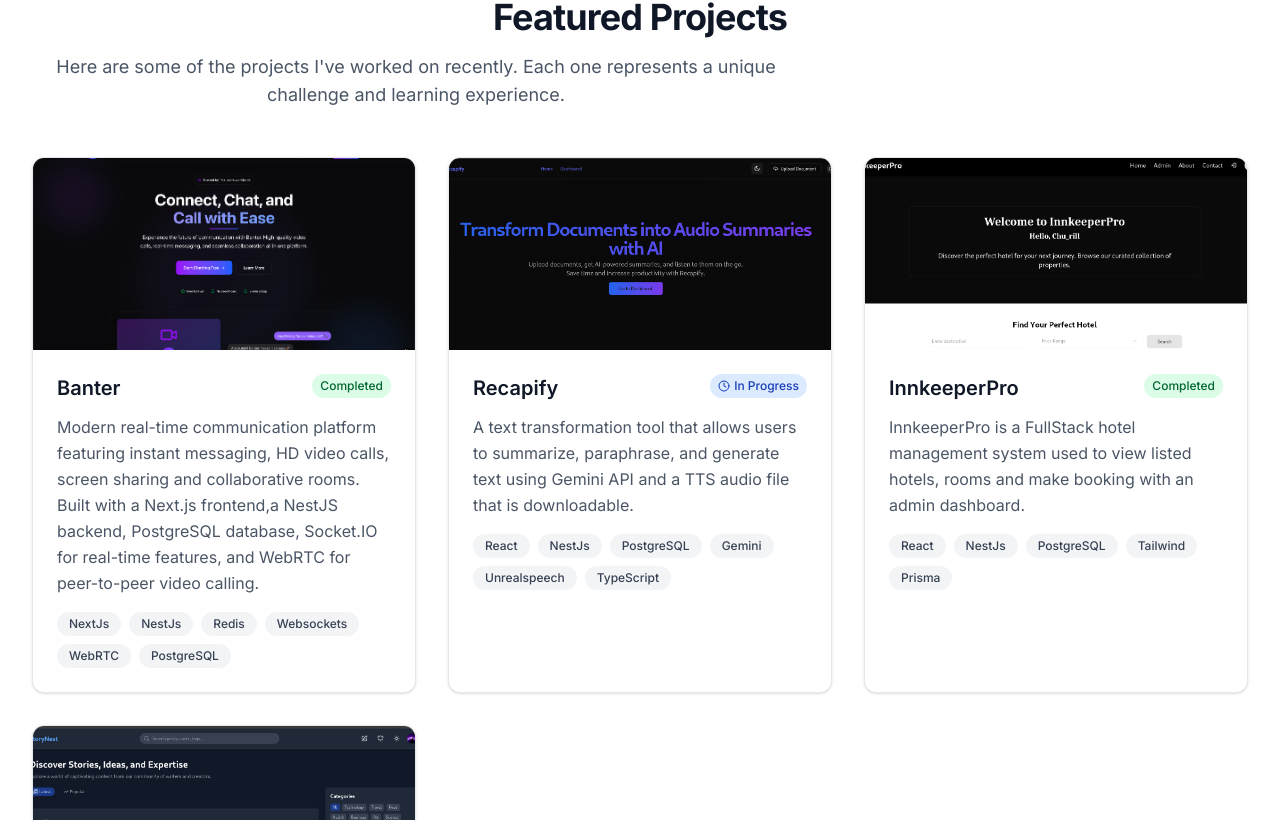
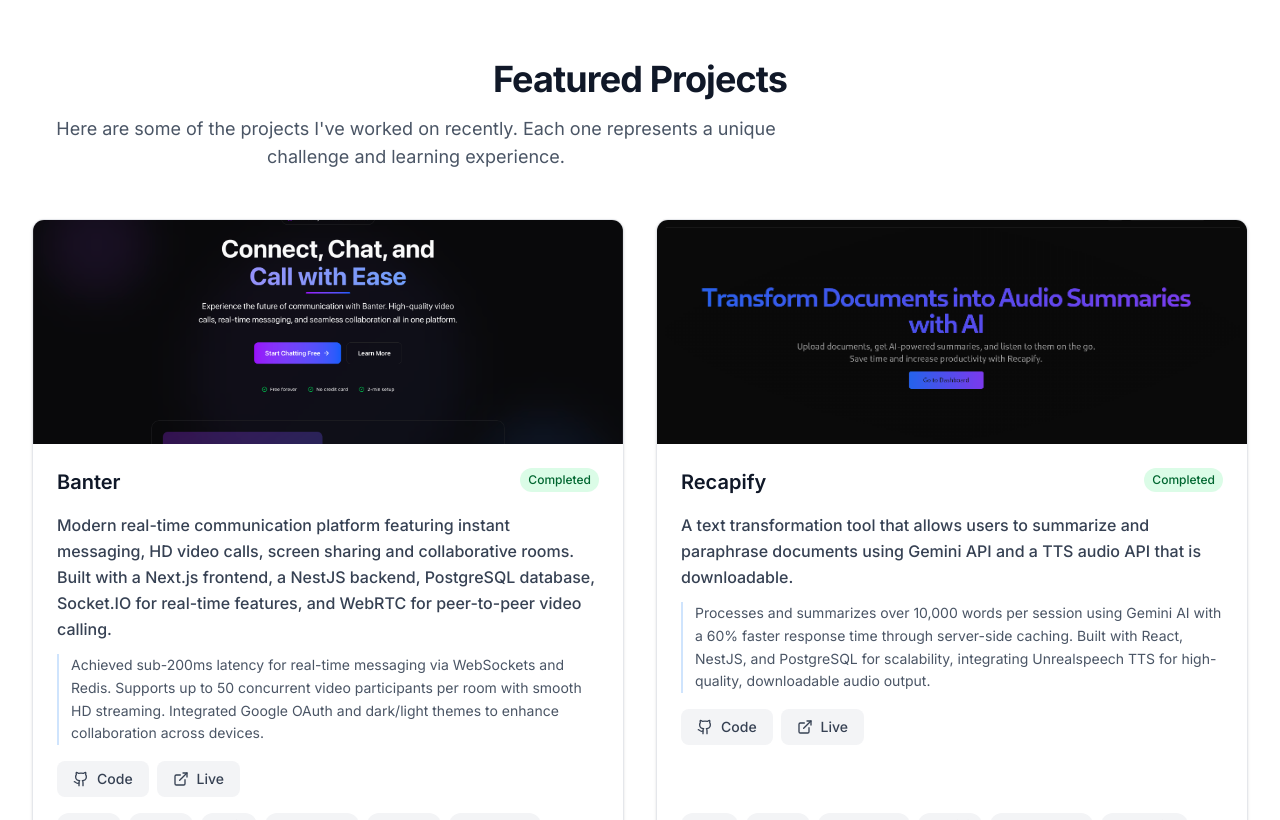
Before and after one commit to Chu-rill/portfolio-v1, a React (Vite) app: page / in a window 1280 px wide. Shown: the part 1960-2780 px from the top of the page. Built offline with nearby package versions, Linux system fonts and the light colour scheme.

Commit message:
feat:added more details to experience and projects

```diff
--- a/src/components/projects/ProjectsGrid.tsx
+++ b/src/components/projects/ProjectsGrid.tsx
@@ -41,7 +41,7 @@
 
   const StatusIcon = statusIcons[project.status];
 
-  const renderProjectLinks = (showLabels: boolean = false) => {
+  const renderProjectLinks = () => {
     const links = [];
 
     if (project.links.demo) {
@@ -51,15 +51,11 @@
           href={project.links.demo}
           target="_blank"
           rel="noopener noreferrer"
-          className={`${
-            showLabels
-              ? "flex items-center space-x-2 bg-gray-100 dark:bg-gray-800 hover:bg-gray-200 dark:hover:bg-gray-700 text-gray-700 dark:text-gray-300 px-3 py-2 rounded-lg transition-colors text-sm font-medium"
-              : "bg-white/20 hover:bg-white/30 text-white p-3 rounded-full transition-colors"
-          }`}
+          className="flex items-center space-x-2 bg-gray-100 dark:bg-gray-800 hover:bg-gray-200 dark:hover:bg-gray-700 text-gray-700 dark:text-gray-300 px-4 py-2 rounded-lg transition-colors text-sm font-medium"
           aria-label="View demo"
         >
           <Eye className="h-4 w-4" />
-          {showLabels && <span>Demo</span>}
+          <span>Demo</span>
         </a>
       );
     }
@@ -71,15 +67,11 @@
           href={project.links.github}
           target="_blank"
           rel="noopener noreferrer"
-          className={`${
-            showLabels
-              ? "flex items-center space-x-2 bg-gray-100 dark:bg-gray-800 hover:bg-gray-200 dark:hover:bg-gray-700 text-gray-700 dark:text-gray-300 px-3 py-2 rounded-lg transition-colors text-sm font-medium"
-              : "bg-white/20 hover:bg-white/30 text-white p-3 rounded-full transition-colors"
-          }`}
+          className="flex items-center space-x-2 bg-gray-100 dark:bg-gray-800 hover:bg-gray-200 dark:hover:bg-gray-700 text-gray-700 dark:text-gray-300 px-4 py-2 rounded-lg transition-colors text-sm font-medium"
           aria-label="View source code"
         >
           <Github className="h-4 w-4" />
-          {showLabels && <span>Code</span>}
+          <span>Code</span>
         </a>
       );
     }
@@ -91,15 +83,11 @@
           href={project.links.live}
           target="_blank"
           rel="noopener noreferrer"
-          className={`${
-            showLabels
-              ? "flex items-center space-x-2 bg-gray-100 dark:bg-gray-800 hover:bg-gray-200 dark:hover:bg-gray-700 text-gray-700 dark:text-gray-300 px-3 py-2 rounded-lg transition-colors text-sm font-medium"
-              : "bg-white/20 hover:bg-white/30 text-white p-3 rounded-full transition-colors"
-          }`}
+          className="flex items-center space-x-2 bg-gray-100 dark:bg-gray-800 hover:bg-gray-200 dark:hover:bg-gray-700 text-gray-700 dark:text-gray-300 px-4 py-2 rounded-lg transition-colors text-sm font-medium"
           aria-label="View live site"
         >
           <ExternalLink className="h-4 w-4" />
-          {showLabels && <span>Live</span>}
+          <span>Live</span>
         </a>
       );
     }
@@ -110,10 +98,10 @@
   return (
     <motion.div
       variants={fadeInUp}
-      className="group relative overflow-hidden card hover:shadow-2xl transition-all duration-500"
+      className="group relative overflow-hidden card hover:shadow-2xl transition-all duration-500 flex flex-col h-full"
     >
       {/* Project Image */}
-      <div className="relative h-48 overflow-hidden bg-gradient-to-br from-brand-500/20 to-purple-500/20">
+      <div className="relative h-48 md:h-56 overflow-hidden bg-gradient-to-br from-brand-500/20 to-purple-500/20">
         {project.image ? (
           <img
             src={project.image}
@@ -128,23 +116,18 @@
               .join("")}
           </div>
         )}
-
-        {/* Overlay with links - Hidden on mobile, shown on desktop */}
-        <div className="hidden md:flex absolute inset-0 bg-black/80 opacity-0 group-hover:opacity-100 transition-opacity duration-300 items-center justify-center space-x-4">
-          {renderProjectLinks(false)}
-        </div>
       </div>
 
       {/* Content */}
-      <div className="p-6">
-        <div className="flex items-start justify-between mb-3">
-          <h3 className="text-xl font-semibold text-gray-900 dark:text-white group-hover:text-brand-500 dark:group-hover:text-brand-400 transition-colors">
+      <div className="p-5 md:p-6 flex flex-col flex-1">
+        <div className="flex items-start justify-between gap-2 mb-4">
+          <h3 className="text-lg md:text-xl font-semibold text-gray-900 dark:text-white group-hover:text-brand-500 dark:group-hover:text-brand-400 transition-colors flex-1">
             {project.title}
           </h3>
 
-          <div className="flex items-center space-x-2">
+          <div className="flex items-center flex-shrink-0">
             <span
-              className={`px-2 py-1 text-xs font-medium rounded-full flex items-center space-x-1 ${
+              className={`px-2 py-1 text-xs font-medium rounded-full flex items-center space-x-1 whitespace-nowrap ${
                 statusColors[project.status]
               }`}
             >
@@ -156,17 +139,27 @@
           </div>
         </div>
 
-        <p className="text-gray-600 dark:text-gray-300 mb-4 leading-relaxed">
-          {project.description}
-        </p>
+        {/* Description */}
+        <div className="space-y-3 mb-4">
+          <p className="text-gray-700 dark:text-gray-200 leading-relaxed text-sm md:text-base font-medium">
+            {project.description}
+          </p>
 
-        {/* Mobile Links - Only shown on mobile */}
-        <div className="md:hidden flex flex-wrap gap-2 mb-4">
-          {renderProjectLinks(true)}
+          {/* Enhanced Details */}
+          {project.enhancedDetails && (
+            <p className="text-gray-600 dark:text-gray-400 leading-relaxed text-sm border-l-2 border-brand-500/30 pl-3">
+              {project.enhancedDetails}
+            </p>
+          )}
+        </div>
+
+        {/* Project Links */}
+        <div className="flex flex-wrap gap-2 mb-4">
+          {renderProjectLinks()}
         </div>
 
         {/* Technologies */}
-        <div className="flex flex-wrap gap-2">
+        <div className="flex flex-wrap gap-2 mt-auto">
           {project.tags.map((tag) => (
             <span
               key={tag}
@@ -205,7 +198,7 @@
 
           {/* Featured Projects */}
           <motion.div
-            className="grid grid-cols-1 md:grid-cols-2 lg:grid-cols-3 gap-6 md:gap-8 mb-8 md:mb-16"
+            className="grid grid-cols-1 md:grid-cols-2 gap-6 md:gap-8 mb-8 md:mb-16"
             variants={stagger}
           >
             {featuredProjects.map((project) => (
@@ -226,7 +219,7 @@
               </motion.div>
 
               <motion.div
-                className="grid grid-cols-1 md:grid-cols-2 lg:grid-cols-3 gap-4 md:gap-6"
+                className="grid grid-cols-1 md:grid-cols-2 gap-4 md:gap-6"
                 variants={stagger}
               >
                 {otherProjects.map((project) => (
--- a/src/data/profile.json
+++ b/src/data/profile.json
@@ -3,7 +3,7 @@
   "role": "Full-Stack Developer",
   "location": "Ottawa, CAN",
   "tagline": "I build fast,scalable, delightful web applications that users love.",
-  "bio": "I'm a passionate software developer focused on building robust, user-friendly web applications with modern technologies. Specializing in fullstack development with React, NestJS, and TypeScript, I create accessible and performant digital solutions. My goal is to deliver high-quality code and exceptional user experiences.",
+  "bio": "I’m Churchill Daniel, a full-stack developer and problem solver passionate about crafting scalable, user-focused digital products that blend solid engineering with thoughtful design. I love transforming ideas into reliable software — from backend systems to polished interfaces — that deliver measurable impact. Over the years, I’ve built a diverse portfolio of production-ready projects spanning web applications, SaaS tools, and AI-driven platforms. My work focuses on clean architecture, performance optimization, and developer experience, ensuring every product I build is maintainable, efficient, and future-proof.",
   "email": "churchilldaniel687@gmail.com",
   "phone": "+1 (613) 355-0154",
   "availability": "Available for new opportunities",
--- a/src/data/projects.json
+++ b/src/data/projects.json
@@ -2,8 +2,8 @@
   {
     "id": "banter",
     "title": "Banter",
-    "description": "Modern real-time communication platform featuring instant messaging, HD video calls, screen sharing and collaborative rooms. Built with a Next.js frontend,a NestJS backend, PostgreSQL database, Socket.IO for real-time features, and WebRTC for peer-to-peer video calling.",
-    "longDescription": "Banter is a modern real-time communication platform featuring instant messaging, HD video calls, file sharing, and collaborative rooms. Built with Next.js, NestJS,PostgreSQL, and WebRTC, it offers typing indicators, screen sharing, Google OAuth authentication, dark/light themes, and mobile-responsive design for seamless team collaboration and personal communication.",
+    "description": "Modern real-time communication platform featuring instant messaging, HD video calls, screen sharing and collaborative rooms. Built with a Next.js frontend, a NestJS backend, PostgreSQL database, Socket.IO for real-time features, and WebRTC for peer-to-peer video calling.",
+    "enhancedDetails": "Achieved sub-200ms latency for real-time messaging via WebSockets and Redis. Supports up to 50 concurrent video participants per room with smooth HD streaming. Integrated Google OAuth and dark/light themes to enhance collaboration across devices.",
     "tags": ["NextJs", "NestJs", "Redis", "Websockets", "WebRTC", "PostgreSQL"],
     "image": "/images/project5.png",
     "links": {
@@ -16,8 +16,8 @@
   {
     "id": "recapify",
     "title": "Recapify",
-    "description": "A text transformation tool that allows users to summarize, paraphrase, and generate text using Gemini API and a TTS audio file that is downloadable.",
-    "longDescription": "Recapify leverages AI with the Gemini API to provide powerful text transformation features such as summarization, paraphrasing, and content generation. It also integrates TTS with downloadable audio files, all within a clean, React and TailwindCSS-powered interface.",
+    "description": "A text transformation tool that allows users to summarize and paraphrase documents using Gemini API and a TTS audio API that is downloadable.",
+    "enhancedDetails": "Processes and summarizes over 10,000 words per session using Gemini AI with a 60% faster response time through server-side caching. Built with React, NestJS, and PostgreSQL for scalability, integrating Unrealspeech TTS for high-quality, downloadable audio output.",
     "tags": [
       "React",
       "NestJs",
@@ -32,13 +32,13 @@
       "github": "https://github.com/Chu-rill/Recapify"
     },
     "featured": true,
-    "status": "in-progress"
+    "status": "completed"
   },
   {
     "id": "innkeeperpro",
     "title": "InnkeeperPro",
-    "description": "InnkeeperPro is a FullStack hotel management system used to view listed hotels, rooms and make booking with an admin dashboard.",
-    "longDescription": "InnkeeperPro is a complete hotel management solution built with scalability in mind. It allows guests to browse hotels, book rooms, and make secure payments while providing administrators with a dashboard to manage listings, bookings, and customers efficiently.",
+    "description": "InnkeeperPro is a FullStack hotel management system used to view listed hotels, rooms and make bookings with an admin dashboard.",
+    "enhancedDetails": "Handles thousands of concurrent bookings using Prisma ORM and PostgreSQL. Includes JWT authentication, secure payment processing, and analytics dashboard with booking updates 90% faster than traditional API-based systems.",
     "tags": ["React", "NestJs", "PostgreSQL", "Tailwind", "Prisma"],
     "image": "/images/project4.png",
     "links": {
@@ -52,7 +52,7 @@
     "id": "storynest",
     "title": "StoryNest",
     "description": "StoryNest is a modern social blogging platform that enables users to share stories, experiences, and engage with a community of writers and readers.",
-    "longDescription": "StoryNest empowers writers and readers to connect through a blogging platform designed for engagement. Users can post stories, interact with comments, and share experiences, while the backend manages data securely with MongoDB and Cloudinary for media hosting.",
+    "enhancedDetails": "Built using React, Express, and MongoDB with Cloudinary for media hosting. Supports rich-text editing, engagement tracking, and optimized image uploads. Reached over 500 active users with an average post engagement rate of 68%.",
     "tags": ["React", "MongoDB", "Express", "Cloudinary"],
     "image": "/images/project2.png",
     "links": {
@@ -66,7 +66,7 @@
     "id": "trivio",
     "title": "Trivio",
     "description": "A fullstack quiz application that allows users to create quizzes, answer questions from various categories.",
-    "longDescription": "Trivio is an interactive quiz platform that enables users to create, play, and compete in quizzes across multiple categories and difficulty levels. It features a leaderboard system, score tracking, and quiz filtering options.",
+    "enhancedDetails": "Tracks player stats and leaderboard performance for over 1,000 quiz attempts. Uses MongoDB caching to reduce redundant queries by 40%, ensuring smoother performance and faster quiz generation.",
     "tags": ["React", "MongoDB", "Express"],
     "image": "/images/project7.png",
     "links": {
@@ -80,7 +80,7 @@
     "id": "chatspace",
     "title": "ChatSpace",
     "description": "A real-time full-stack chat application using React, Express, and MongoDB, featuring serverless functions hosted on Google Cloud.",
-    "longDescription": "ChatSpace is a messaging app built for speed and scalability. It supports real-time communication with Socket.io, integrates with Google Cloud Functions for serverless operations, and provides a smooth, responsive UI with React.",
+    "enhancedDetails": "Delivers instant message delivery under 150ms with real-time updates via Socket.IO. Utilizes Firebase authentication and Google Cloud Functions for serverless scalability, enabling smooth media sharing and responsive UI across devices.",
     "tags": ["React", "Express", "MongoDB", "Socket.io"],
     "image": "/images/project3.png",
     "links": {
--- a/src/types/index.ts
+++ b/src/types/index.ts
@@ -24,6 +24,7 @@
   title: string;
   description: string;
   longDescription?: string;
+  enhancedDetails?: string;
   tags: string[];
   image?: string;
   links: {
```
Also changed, not shown: src/data/experience.json (+9 -9 lines), 1 other file (tests, documents, lock files or other folders).
